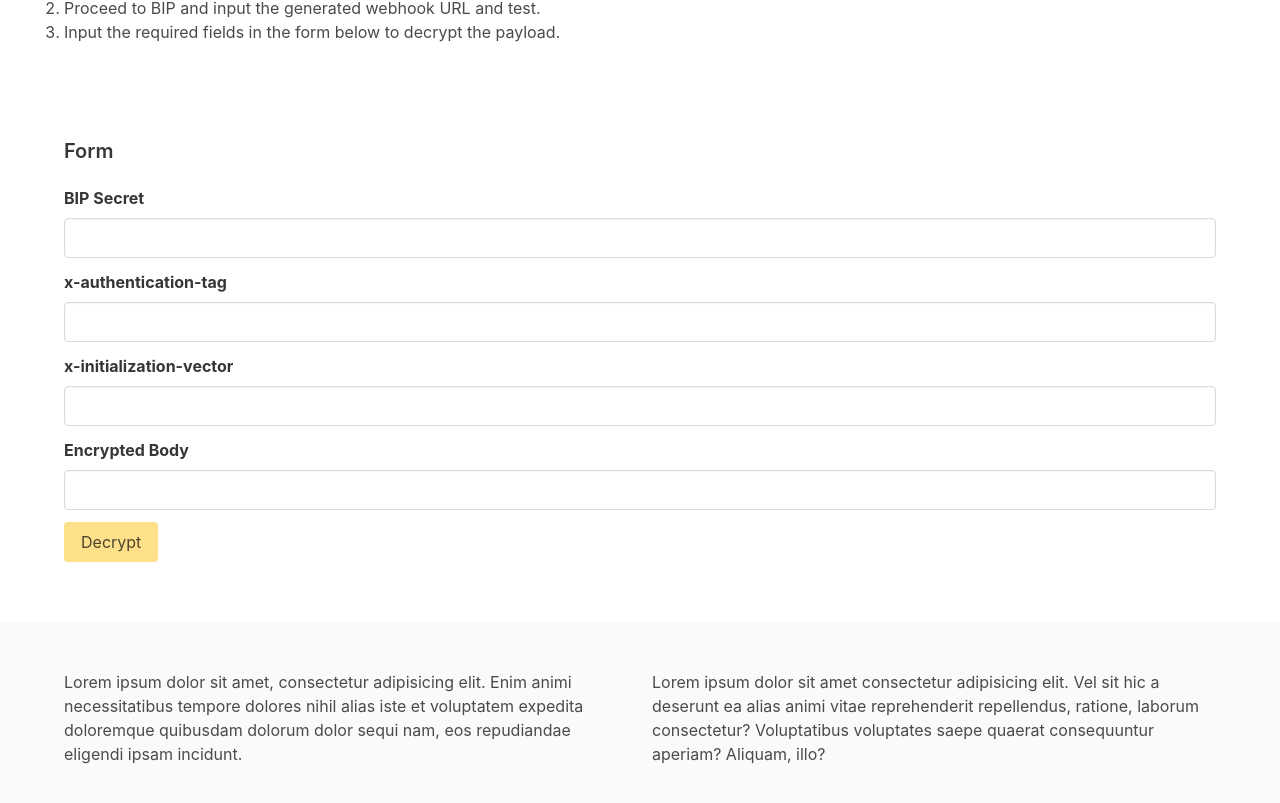
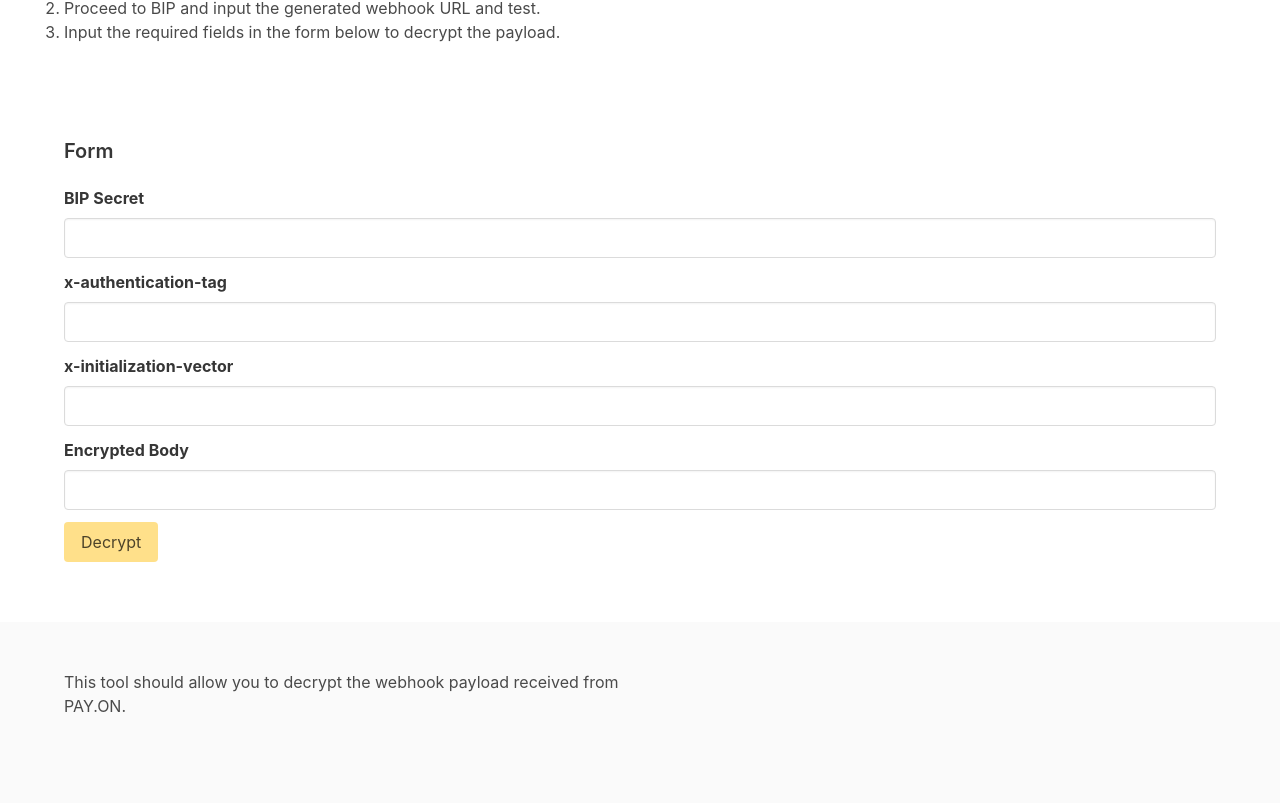
Before and after one commit to veib6247/payon-webhook-decryptor, a Vue app: page / in a window 1280 px wide. Shown: the part 259-1062 px from the top of the page. Built offline with nearby package versions, Linux system fonts and the light colour scheme.

Commit message:
added hosted mode php path

```diff
--- a/src/components/app.vue
+++ b/src/components/app.vue
@@ -19,6 +19,7 @@ export default {
 
       // paths
       serverDecryptorScriptPath: "../php/decryptor.php",
+      serverDecryptorScriptPathHosted: "./php/decryptor.php", // in goDaddy's hosting, we put public folder contents in the root so the php folder is in the same directory
 
       // button states
       decryptButton: {
--- a/src/index.html
+++ b/src/index.html
@@ -49,20 +49,13 @@
         <div class="columns">
           <div class="column">
             <p>
-              Lorem ipsum dolor sit amet, consectetur adipisicing elit. Enim
-              animi necessitatibus tempore dolores nihil alias iste et
-              voluptatem expedita doloremque quibusdam dolorum dolor sequi nam,
-              eos repudiandae eligendi ipsam incidunt.
+              This tool should allow you to decrypt the webhook payload received
+              from PAY.ON.
             </p>
           </div>
 
           <div class="column">
-            <p>
-              Lorem ipsum dolor sit amet consectetur adipisicing elit. Vel sit
-              hic a deserunt ea alias animi vitae reprehenderit repellendus,
-              ratione, laborum consectetur? Voluptatibus voluptates saepe
-              quaerat consequuntur aperiam? Aliquam, illo?
-            </p>
+            <p></p>
           </div>
         </div>
       </div>
```
Also changed, not shown: 1 other file (tests, documents, lock files or other folders).
